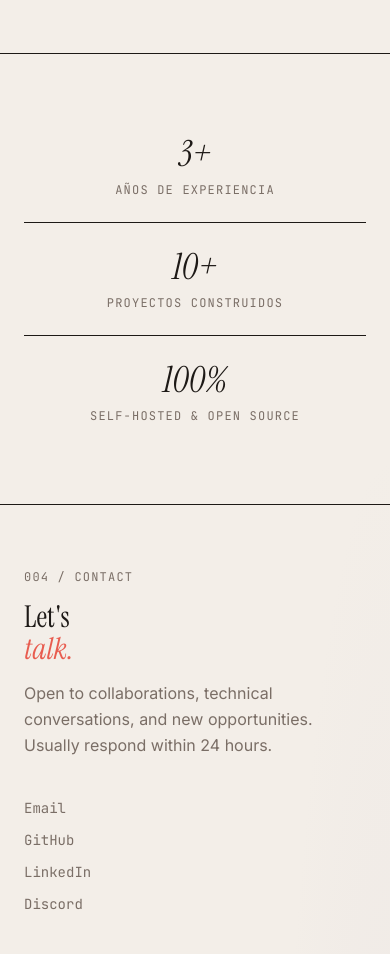
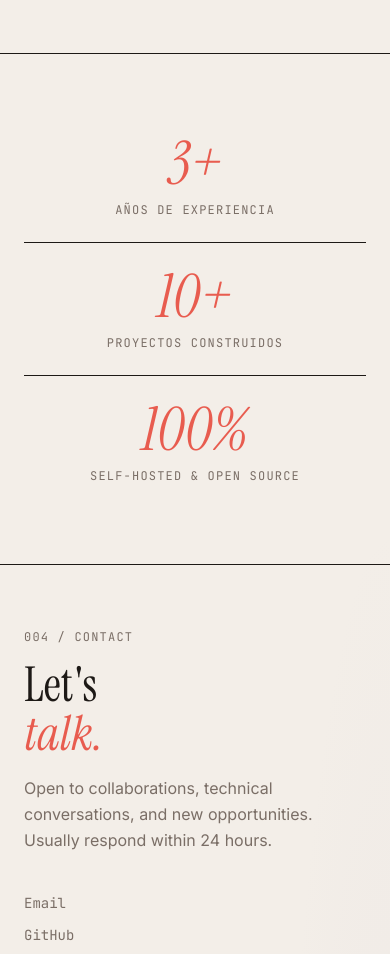
Before and after one commit to VodTinker/portfolio-daniel, an Astro site: page / in a window 390 px wide. Shown: the part 3880-4834 px from the top of the page. Built offline with nearby package versions, Linux system fonts and the light colour scheme; Astro itself is replaced by a stand-in of ours.

Commit message:
feat: contact — coral stats numbers, dramatic CTA headline scale

```diff
--- a/src/components/ContactUnique.tsx
+++ b/src/components/ContactUnique.tsx
@@ -33,7 +33,7 @@ export default function ContactUnique() {
               transition={{ duration: 0.5, delay: i * 0.1 }}
               className="flex flex-col items-center text-center px-4 sm:px-8 py-6 sm:py-0"
             >
-              <span className="font-serif italic text-4xl sm:text-5xl lg:text-6xl text-ink mb-2">
+              <span className="font-serif italic text-6xl sm:text-7xl lg:text-8xl text-coral mb-2">
                 {stat.value}
               </span>
               <span className="text-xs font-mono text-muted uppercase tracking-widest">
@@ -65,7 +65,7 @@ export default function ContactUnique() {
                 whileInView={{ opacity: 1, y: 0 }}
                 viewport={{ once: true }}
                 transition={{ duration: 0.5, delay: 0.05 }}
-                className="font-serif text-3xl sm:text-5xl lg:text-7xl font-light text-ink mb-4 leading-[1.05]"
+                className="font-serif text-5xl sm:text-7xl lg:text-[9rem] font-light text-ink mb-4 leading-[1.02]"
               >
                 {t.contact.title}
                 <br />
```
